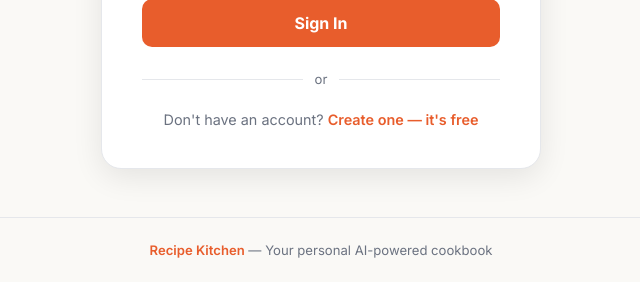
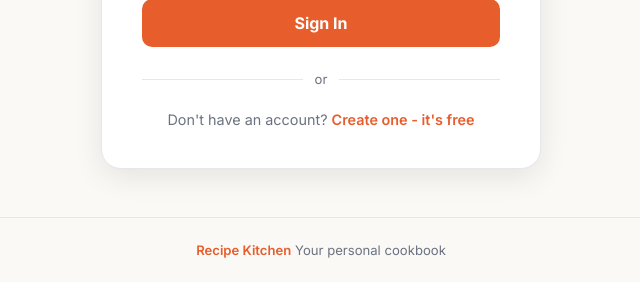
Before and after one commit to VardanKeshishyan/The-Recipe, a Flask app: page /login in a window 1280 px wide. Shown: the part 522-804 px from the top of the page, without its empty margins (319-959 px from the left). Run offline with Flask 3, Linux system fonts and the light colour scheme; parts of the project's set-up code (start-up, migrations or seed data) failed here and were passed over.

Commit message:
Fix HTML encoding issues in login template

```diff
--- a/templates/login.html
+++ b/templates/login.html
@@ -330,7 +330,7 @@
         <div class="divider">or</div>
 
         <div class="switch-link">
-          Don't have an account? <a href="/register">Create one — it's free</a>
+          Don't have an account? <a href="/register">Create one - it's free</a>
         </div>
 
       </div>
@@ -338,7 +338,7 @@
   </main>
 
   <footer class="footer">
-    <span class="footer-brand">Recipe Kitchen</span> — Your personal AI-powered cookbook
+    <span class="footer-brand">Recipe Kitchen</span> Your personal cookbook
   </footer>
 
   <script>
```
